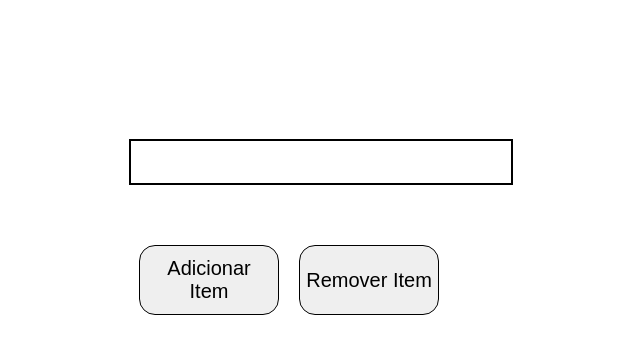
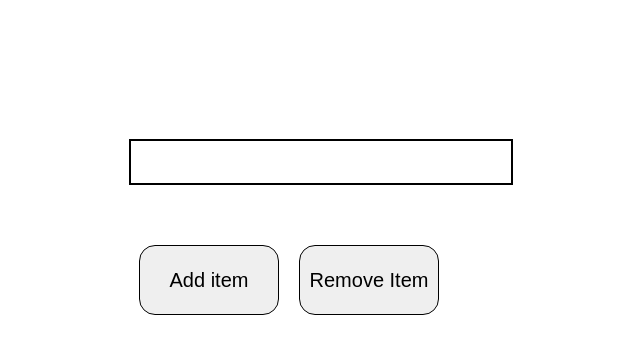
Before and after one commit to iraamaro/back-to-basics, a website: page app/m01a08/index.html in a window 1280 px wide. Shown: the part 79-432 px from the top of the page, without its empty margins (351-991 px from the left). Drawn offline with Linux system fonts and the light colour scheme.

Commit message:
Adjusted language in buttons.

```diff
--- a/app/m01a08/index.html
+++ b/app/m01a08/index.html
@@ -13,8 +13,8 @@
     <form action="" class="container" id="form" data-new-list-form>
       <input type="text" id="input" data-new-list-input/>
       <div id="buttons">
-        <button id="add">Adicionar Item</button>
-        <input type="button" id="remove" value="Remover Item" onclick="removeItem()">
+        <button id="add">Add item</button>
+        <input type="button" id="remove" value="Remove Item" onclick="removeItem()">
       </div>
     </form>
     <script src="./script.js"></script>
```
